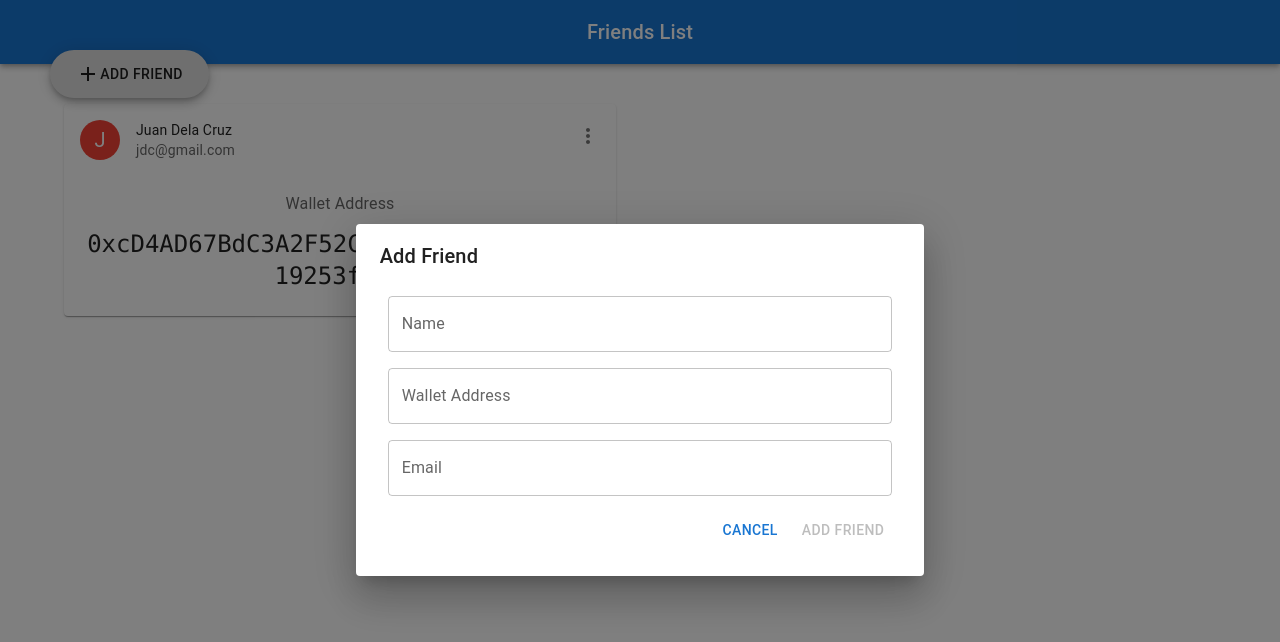
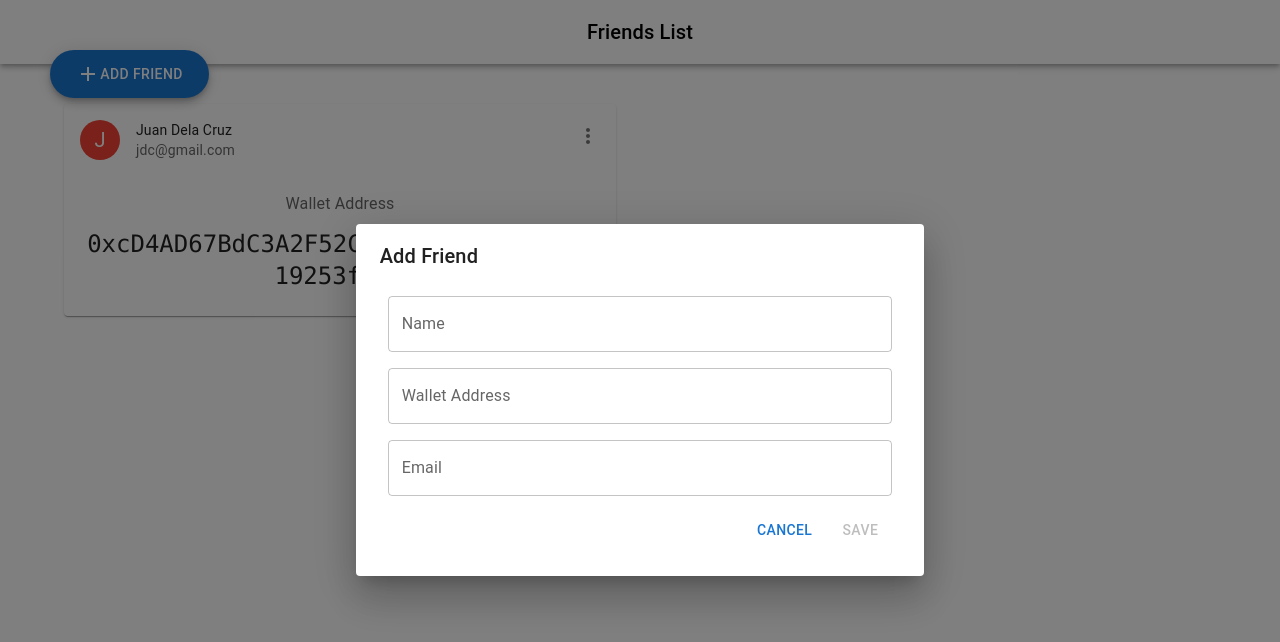
Before and after one commit to chacychavez/friends-list, a React (Create React App) app: page / in a window 1280 px wide. Both pictures are taken after a click on the button "ADD FRIEND". Shown: the top 642 px of the page. Built offline with nearby package versions, Linux system fonts and the light colour scheme.

Commit message:
Update Add button and AppBar color
Change action button copy

```diff
--- a/src/common/AddForm/index.tsx
+++ b/src/common/AddForm/index.tsx
@@ -109,7 +109,7 @@ export const AddForm: React.FC<AddFormProps> = ({ handleClose }) => {
               !walletAddress
             }
           >
-            Add Friend
+            Save
           </Button>
         </DialogActions>
       </DialogContent>
--- a/src/pages/App/index.tsx
+++ b/src/pages/App/index.tsx
@@ -35,7 +35,7 @@ export function App() {
 
   return (
     <div className="App">
-      <AppBar position="static" sx={{ mb: 5 }}>
+      <AppBar color="transparent" position="static" sx={{ mb: 5 }}>
         <Container maxWidth="xl">
           <Toolbar disableGutters>
             <Typography
@@ -51,7 +51,11 @@ export function App() {
       </AppBar>
       <FriendProvider>
         <Container>
-          <StyledFab variant="extended" onClick={handleClickOpen}>
+          <StyledFab
+            color="primary"
+            variant="extended"
+            onClick={handleClickOpen}
+          >
             <Add />
             Add friend
           </StyledFab>
```
